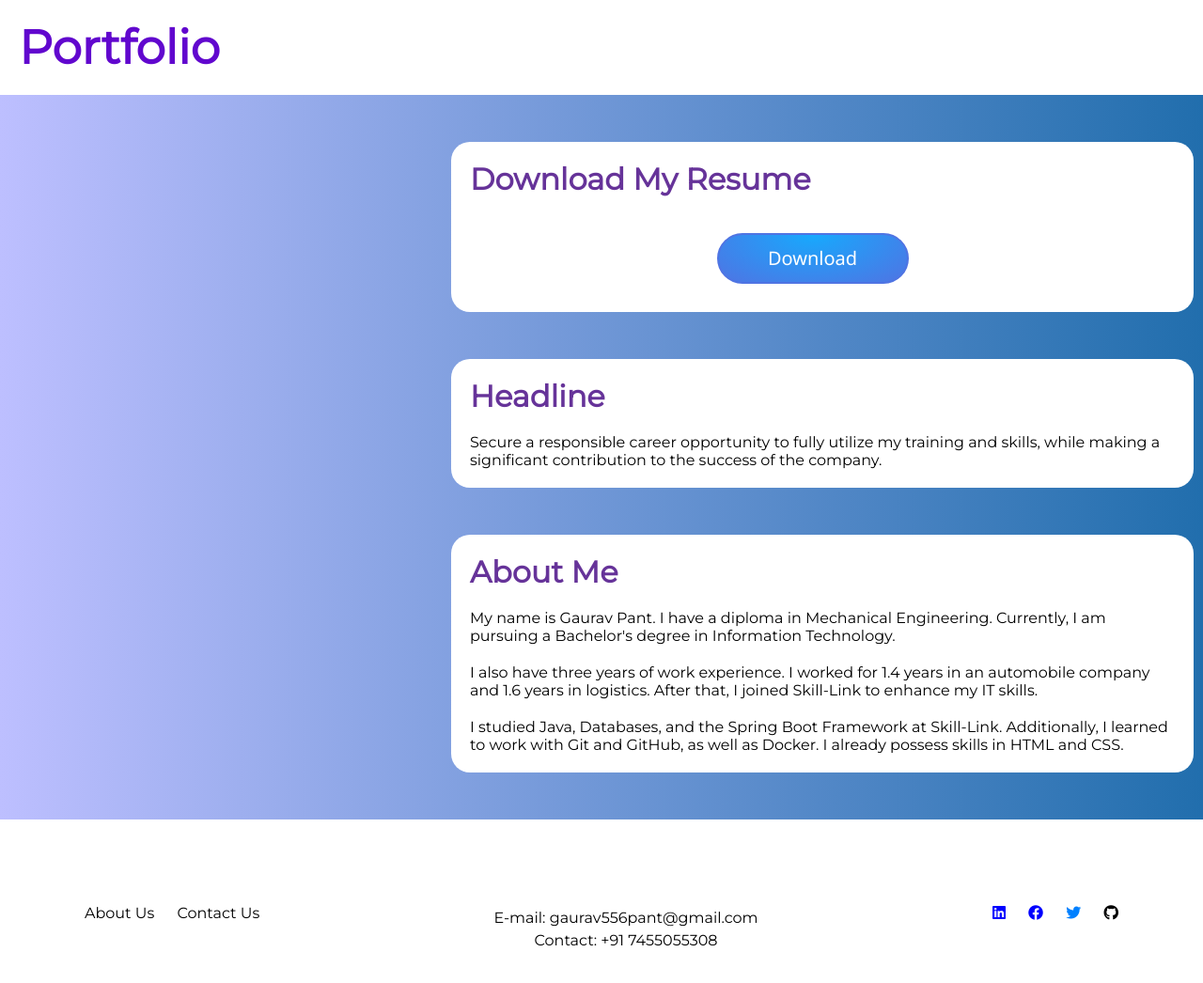
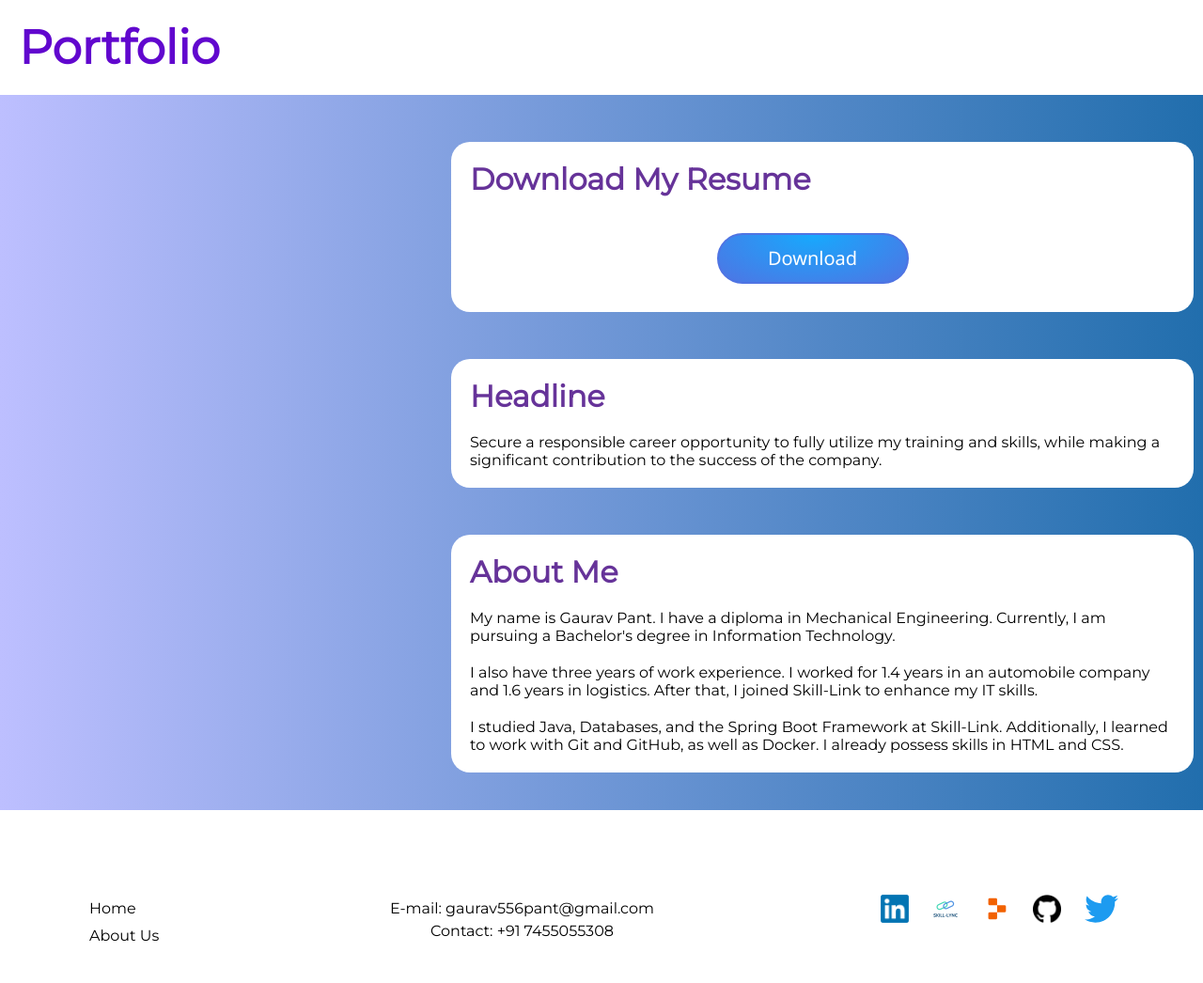
Before and after one commit to GauravPant47/Gaurav-Portfolio, a plain HTML site: page aboutMe.html in a window 1280 px wide. Shown: the whole page at 94% size. Drawn offline with nearby package versions, Linux system fonts and the light colour scheme; a web font is replaced by a local one.

Commit message:
give a some styling on my porifolo

```diff
--- a/aboutMe.html
+++ b/aboutMe.html
@@ -41,8 +41,8 @@
         <footer>
             <div class="left-side">
                 <ul>
+                    <li><a href="./index.html">Home</a></li>
                     <li><a href="./aboutMe.html">About Us</a></li>
-                    <li><a href="#">Contact Us</a></li>
                 </ul>
             </div>
             <div class="middle-side">
@@ -51,10 +51,14 @@
             </div>
             <div class="right-side">
                 <ul>
-                    <li><a href="#"><i class="fab fa-linkedin" style="color: blue;"></i></a></li>
-                    <li><a href="#"><i class="fab fa-facebook" style="color: blue;"></i></a></li>
-                    <li><a href="#"><i class="fab fa-twitter" style="color: rgb(0, 128, 255)"></i></a></li>
-                    <li><a href="https://github.com/GauravPant47"><i class="fab fa-github"></i></a></li>
+                    <li><a href="https://www.linkedin.com/in/gaurav-pant-a31866175/"><img
+                                src="./LinkedIn_logo_initials.png" alt=""></a></li>
+                    <li><a href="https://skill-lync.com/profiles/gaurav-pant-quge7"><img
+                                src="./logox-slider-skill-lync.png" alt=""></a></li>
+                    <li><a href="https://replit.com/@GauravPant2"><img src="./New_Replit_Logo.svg.png" alt=""></i></a>
+                    </li>
+                    <li><a href="https://github.com/GauravPant47"><img src="./github-logo.png" alt=""></a></li>
+                    <li><a href="https://twitter.com/gauravpant63469"><img src="./Logo_of_Twitter.svg" alt=""></a></li>
                 </ul>
             </div>
         </footer>
@@ -62,4 +66,5 @@
 </body>
 <script src="./script.js"></script>
 <script src="https://code.jquery.com/jquery-3.6.0.min.js"></script>
+
 </html>
--- a/style.css
+++ b/style.css
@@ -205,7 +205,7 @@ td {
     /* max-width: 1200px; */
     /* margin: 0 auto; */
     /* padding: 60px; */
-    margin-top: 50px;
+    margin-top: 40px;
 
 }
 
@@ -224,7 +224,10 @@ footer {
     padding: 0;
 }
 
-.left-side ul li,
+.left-side ul li{
+    display: flex;
+    padding: 5px;
+}
 .right-side ul li {
     display: inline-block;
     margin-right: 20px;
```
Also changed, not shown: index.html (+14 -5 lines).
